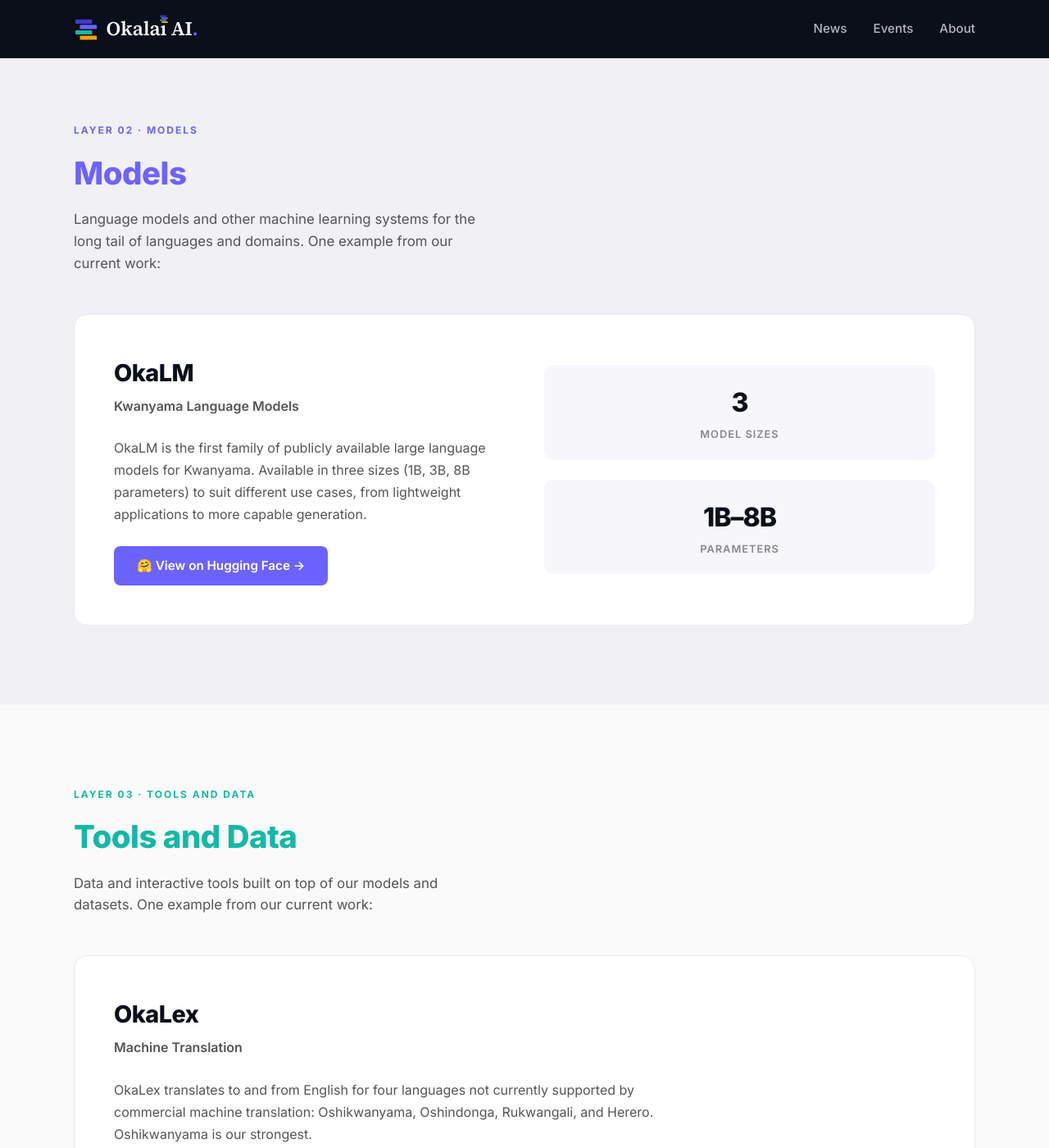
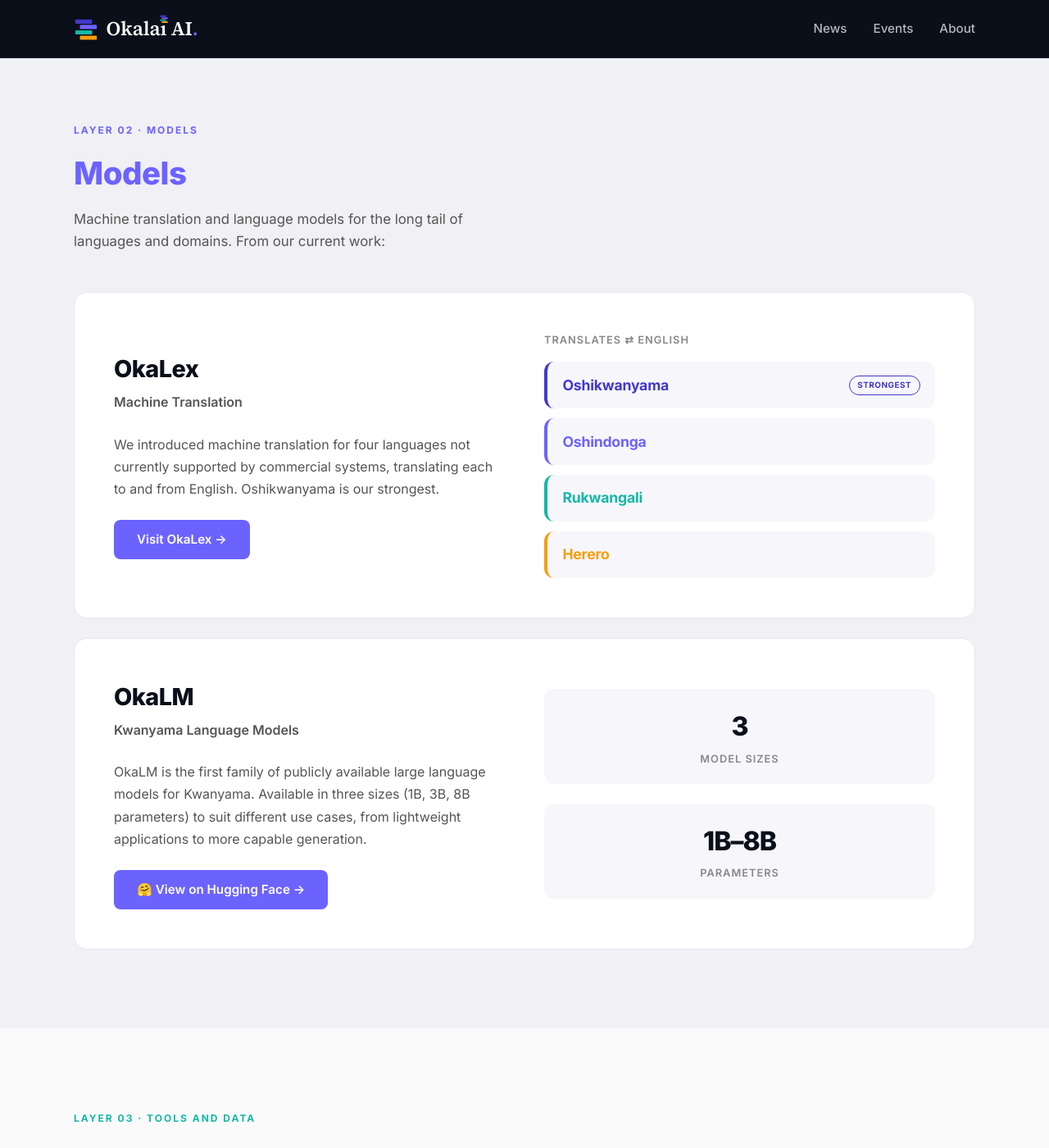
Before and after one commit to okalai-ai/okalai-site, a Jekyll site: the page built from index.md, in a window 1280 px wide and 1400 px high, scrolled down 1669 px. Shown: the whole window at 82% size. Built offline with Jekyll 4.4.1, drawn with Linux system fonts in a browser that asks for light colours; some of the changed text lies outside the part shown.

Commit message:
Move OkaLex to Models with color-coded languages; add Datasets card under Tools and Data

```diff
--- a/assets/css/style.css
+++ b/assets/css/style.css
@@ -614,6 +614,57 @@ a {
   margin-top: 0.25rem;
 }
 
+/* === Language pairs (OkaLex MT) === */
+.lang-pairs {
+  display: flex;
+  flex-direction: column;
+  gap: 0.75rem;
+}
+
+.lang-pairs-head {
+  font-size: 0.8rem;
+  font-weight: 600;
+  text-transform: uppercase;
+  letter-spacing: 1px;
+  color: #888;
+  margin-bottom: 0.25rem;
+}
+
+.lang-pair {
+  display: flex;
+  align-items: center;
+  gap: 0.75rem;
+  padding: 0.9rem 1.15rem;
+  background: #f7f7fb;
+  border-radius: 12px;
+  border-left: 4px solid var(--lc);
+  transition: transform 0.2s, box-shadow 0.2s;
+}
+
+.lang-pair:hover {
+  transform: translateX(3px);
+  box-shadow: 0 8px 24px rgba(0, 0, 0, 0.06);
+}
+
+.lang-name {
+  font-size: 1.1rem;
+  font-weight: 700;
+  color: var(--lc);
+  letter-spacing: -0.2px;
+}
+
+.lang-badge {
+  margin-left: auto;
+  font-size: 0.62rem;
+  font-weight: 700;
+  text-transform: uppercase;
+  letter-spacing: 0.5px;
+  color: var(--lc);
+  border: 1px solid var(--lc);
+  border-radius: 999px;
+  padding: 0.2rem 0.6rem;
+}
+
 /* === Try It Search Widget === */
 .try-it {
   margin-top: 2rem;
--- a/index.md
+++ b/index.md
@@ -157,10 +157,37 @@ title: Home
     <div class="section-header" data-sr>
       <span class="section-label">Layer 02 · Models</span>
       <h2>Models</h2>
-      <p class="section-desc">Language models and other machine learning systems for the long tail of languages and domains. One example from our current work:</p>
+      <p class="section-desc">Machine translation and language models for the long tail of languages and domains. From our current work:</p>
     </div>
 
-    <div id="okalm" class="product-card" data-sr>
+    <div id="okalex" class="product-card" data-sr>
+      <div class="product-info">
+        <h3><a href="https://okalex.org/" target="_blank" rel="noopener">OkaLex</a></h3>
+        <p class="product-tagline">Machine Translation</p>
+        <p>
+          We introduced machine translation for four languages not currently supported by commercial systems, translating each to and from English. Oshikwanyama is our strongest.
+        </p>
+        <a href="https://okalex.org/" class="btn btn-primary" target="_blank" rel="noopener">Visit OkaLex &rarr;</a>
+      </div>
+      <div class="lang-pairs">
+        <div class="lang-pairs-head">Translates &#8644; English</div>
+        <div class="lang-pair" style="--lc:#4338ca">
+          <span class="lang-name">Oshikwanyama</span>
+          <span class="lang-badge">Strongest</span>
+        </div>
+        <div class="lang-pair" style="--lc:#6c63ff">
+          <span class="lang-name">Oshindonga</span>
+        </div>
+        <div class="lang-pair" style="--lc:#14b8a6">
+          <span class="lang-name">Rukwangali</span>
+        </div>
+        <div class="lang-pair" style="--lc:#f59e0b">
+          <span class="lang-name">Herero</span>
+        </div>
+      </div>
+    </div>
+
+    <div id="okalm" class="product-card" data-sr style="margin-top:1.5rem">
       <div class="product-info">
         <h3>OkaLM</h3>
         <p class="product-tagline">Kwanyama Language Models</p>
@@ -188,17 +215,17 @@ title: Home
     <div class="section-header" data-sr>
       <span class="section-label">Layer 03 · Tools and Data</span>
       <h2>Tools and Data</h2>
-      <p class="section-desc">Data and interactive tools built on top of our models and datasets. One example from our current work:</p>
+      <p class="section-desc">Datasets and interactive tools built on top of our models. From our current work:</p>
     </div>
 
-    <div id="okalex" class="product-card product-card--single" data-sr>
+    <div id="datasets" class="product-card product-card--single" data-sr>
       <div class="product-info">
-        <h3><a href="https://okalex.org/" target="_blank" rel="noopener">OkaLex</a></h3>
-        <p class="product-tagline">Machine Translation</p>
+        <h3><a href="https://github.com/okalai-ai" target="_blank" rel="noopener">Datasets</a></h3>
+        <p class="product-tagline">Open Data</p>
         <p>
-          OkaLex translates to and from English for four languages not currently supported by commercial machine translation: Oshikwanyama, Oshindonga, Rukwangali, and Herero. Oshikwanyama is our strongest.
+          We collect and openly release datasets for languages with little or no existing data: parallel text, annotated corpora, and evaluation sets that our models are trained and measured on. All available on GitHub.
         </p>
-        <a href="https://okalex.org/" class="btn btn-primary" target="_blank" rel="noopener">Visit OkaLex &rarr;</a>
+        <a href="https://github.com/okalai-ai" class="btn btn-primary" target="_blank" rel="noopener">Browse on GitHub &rarr;</a>
       </div>
     </div>
   </div>
```
